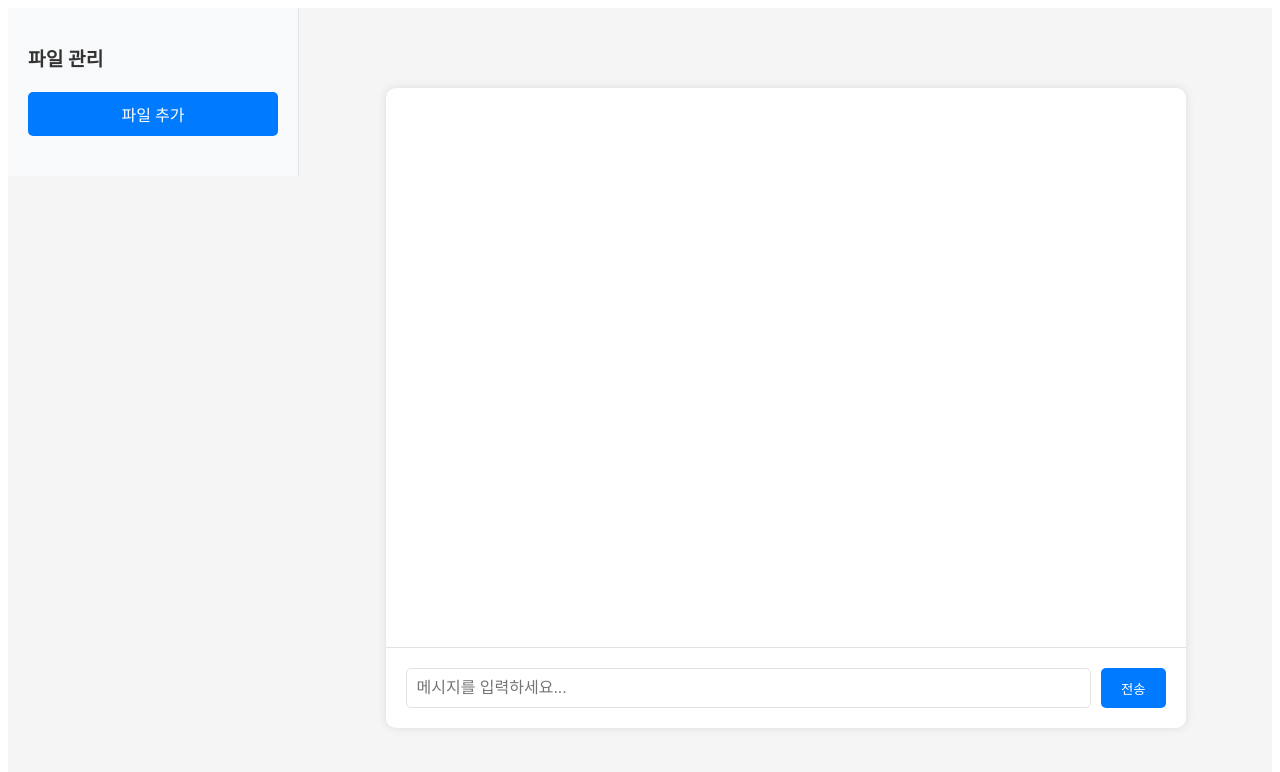
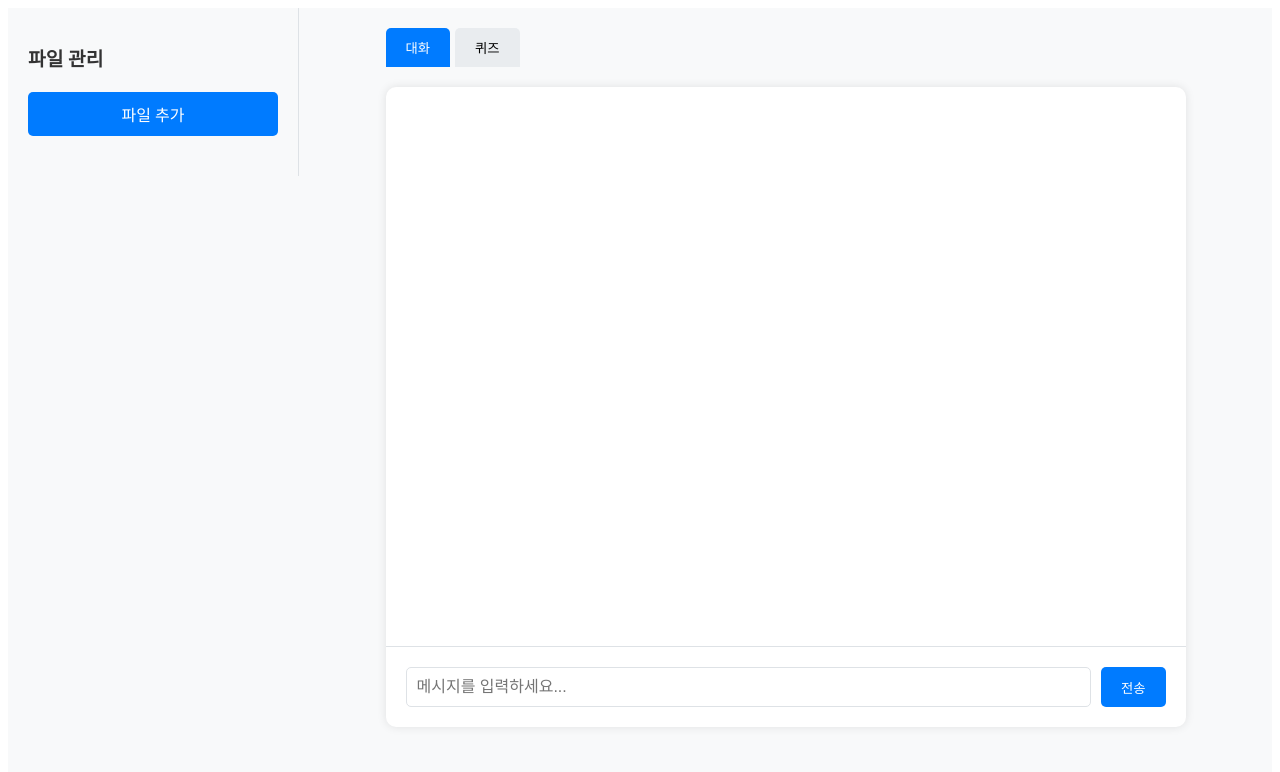
Before and after one commit to lpsfo/WebProject, a React (Create React App) app: page / in a window 1280 px wide. Shown: the top 772 px of the page. Built offline with nearby package versions, Linux system fonts and the light colour scheme.

Commit message:
퀴즈 탭 추가함

```diff
--- a/src/App.js
+++ b/src/App.js
@@ -1,34 +1,72 @@
-import React, { useState, useCallback } from 'react';
+import React, { useState } from 'react';
 import styled from 'styled-components';
 import ChatInterface from './components/ChatInterface';
+import QuizInterface from './components/QuizInterface';
 import FileSidebar from './components/FileSidebar';
 
 const AppContainer = styled.div`
   display: flex;
   min-height: 100vh;
-  background-color: #f5f5f5;
+  background-color: #f8f9fa;
 `;
 
 const MainContent = styled.div`
   flex: 1;
   display: flex;
-  justify-content: center;
+  flex-direction: column;
   align-items: center;
   padding: 20px;
 `;
 
+const TabContainer = styled.div`
+  width: 90%;
+  max-width: 800px;
+  display: flex;
+  margin-bottom: 20px;
+`;
+
+const Tab = styled.button`
+  padding: 10px 20px;
+  background-color: ${props => props.active ? '#007bff' : '#e9ecef'};
+  color: ${props => props.active ? 'white' : 'black'};
+  border: none;
+  border-radius: 5px 5px 0 0;
+  cursor: pointer;
+  margin-right: 5px;
+  transition: all 0.3s ease;
+
+  &:hover {
+    background-color: ${props => props.active ? '#0056b3' : '#dee2e6'};
+  }
+`;
+
 function App() {
   const [files, setFiles] = useState([]);
-
-  const handleFilesUpdate = useCallback((updatedFiles) => {
-    setFiles(updatedFiles);
-  }, []);
+  const [activeTab, setActiveTab] = useState('chat');
 
   return (
     <AppContainer>
-      <FileSidebar onFilesUpdate={handleFilesUpdate} />
+      <FileSidebar files={files} setFiles={setFiles} />
       <MainContent>
-        <ChatInterface files={files} />
+        <TabContainer>
+          <Tab
+            active={activeTab === 'chat'}
+            onClick={() => setActiveTab('chat')}
+          >
+            대화
+          </Tab>
+          <Tab
+            active={activeTab === 'quiz'}
+            onClick={() => setActiveTab('quiz')}
+          >
+            퀴즈
+          </Tab>
+        </TabContainer>
+        {activeTab === 'chat' ? (
+          <ChatInterface files={files} />
+        ) : (
+          <QuizInterface />
+        )}
       </MainContent>
     </AppContainer>
   );
--- a/src/components/FileSidebar.js
+++ b/src/components/FileSidebar.js
@@ -73,17 +73,13 @@ const DeleteButton = styled.button`
 function FileSidebar({ onFilesUpdate }) {
   const [files, setFiles] = useState([]);
 
-  // useEffect(() => {
-  //   // 로컬 스토리지에서 파일 목록 불러오기
-  //   const savedFiles = JSON.parse(localStorage.getItem('files') || '[]');
-  //   setFiles(savedFiles);
-  //   onFilesUpdate(savedFiles);
-  // }, [onFilesUpdate]);
   useEffect(() => {
-    const savedFiles = JSON.parse(localStorage.getItem('files') || '[]');
-    setFiles(savedFiles);
-    onFilesUpdate(savedFiles);
-  }, [onFilesUpdate]);
+    const saved = JSON.parse(localStorage.getItem('files') || '[]');
+    if (JSON.stringify(saved) !== JSON.stringify(files)) {
+      setFiles(saved);
+      onFilesUpdate(saved);
+    }
+  }, []);
 
 
   const readFileContent = (file) => {
--- /dev/null
+++ b/src/components/QuizInterface.js
@@ -0,0 +1,32 @@
+import React from 'react';
+import styled from 'styled-components';
+
+const QuizContainer = styled.div`
+  width: 90%;
+  max-width: 800px;
+  height: 80vh;
+  background: white;
+  border-radius: 10px;
+  box-shadow: 0 0 10px rgba(0, 0, 0, 0.1);
+  display: flex;
+  flex-direction: column;
+`;
+
+const QuizContent = styled.div`
+  flex: 1;
+  padding: 20px;
+  overflow-y: auto;
+`;
+
+function QuizInterface() {
+  return (
+    <QuizContainer>
+      <QuizContent>
+        <h2>퀴즈</h2>
+        <p>퀴즈 기능이 준비 중입니다...</p>
+      </QuizContent>
+    </QuizContainer>
+  );
+}
+
+export default QuizInterface;
```
